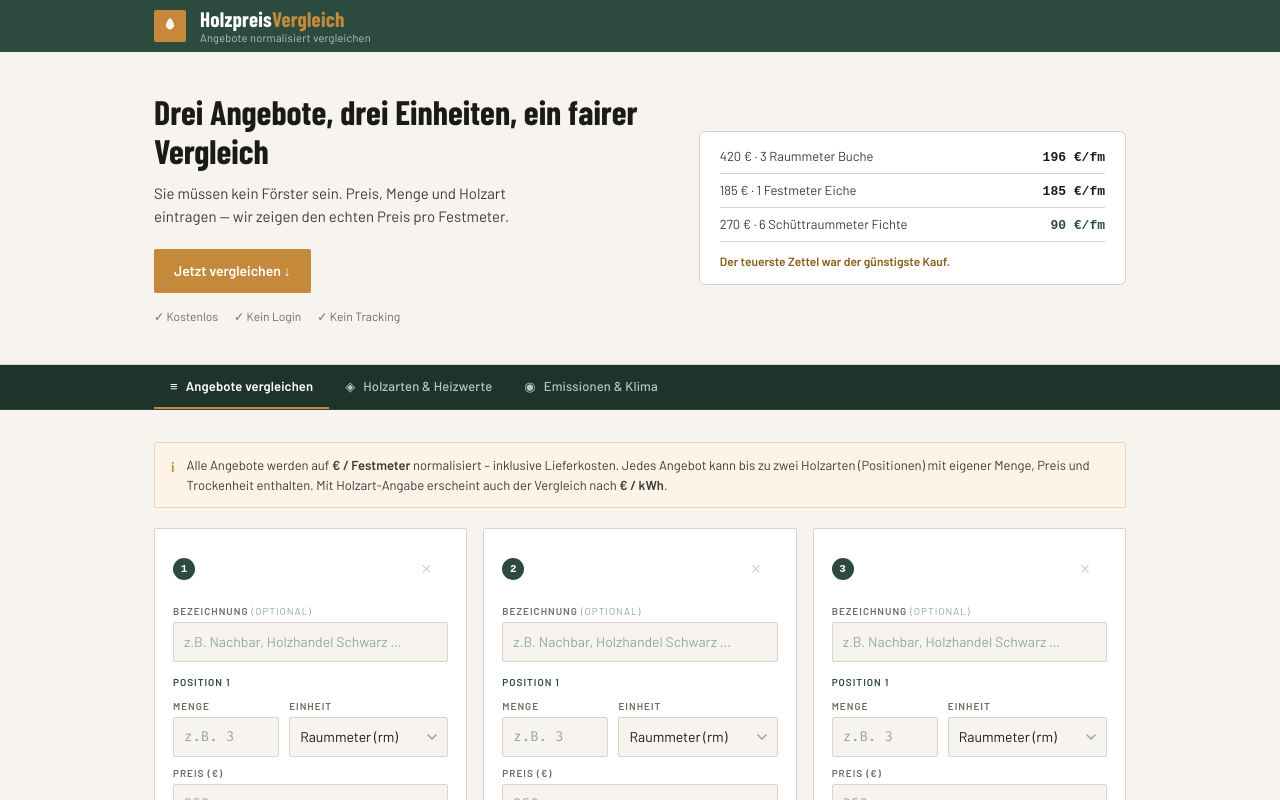
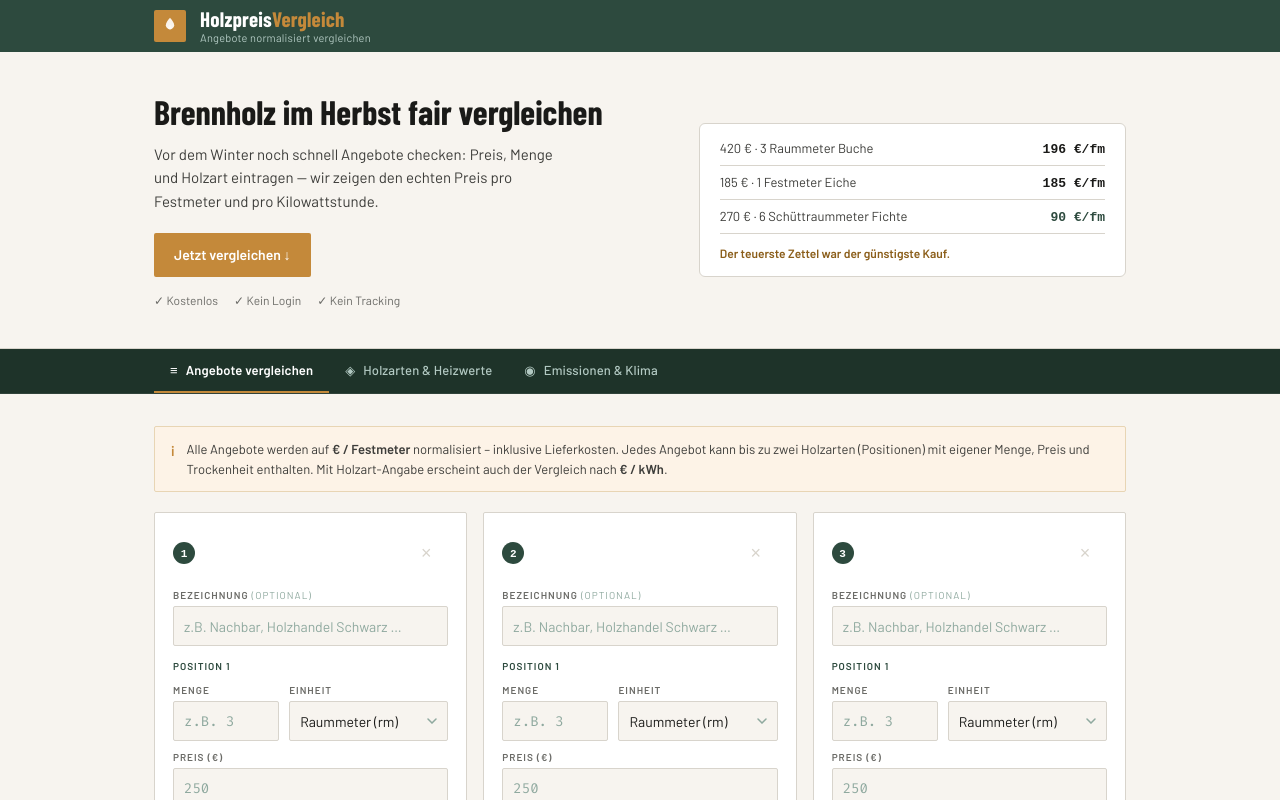
Before and after one commit to phismith91/brennholzvergleich, a React (Vite) app: page / in a window 1280 px wide. Shown: the top 800 px of the page. Built offline with nearby package versions, Linux system fonts and the light colour scheme.

Commit message:
feat: Hero-Copy auf Herbst fokussieren

```diff
--- a/src/App.jsx
+++ b/src/App.jsx
@@ -468,10 +468,10 @@ export default function App() {
       <section className="hero" aria-label="Einführung">
         <div className="inner hero-inner">
           <div className="hero-text">
-            <h1 className="hero-h1">Drei Angebote, drei Einheiten, ein fairer Vergleich</h1>
+            <h1 className="hero-h1">Brennholz im Herbst fair vergleichen</h1>
             <p className="hero-sub">
-              Sie müssen kein Förster sein. Preis, Menge und Holzart eintragen — wir zeigen den
-              echten Preis pro Festmeter.
+              Vor dem Winter noch schnell Angebote checken: Preis, Menge und Holzart eintragen —
+              wir zeigen den echten Preis pro Festmeter und pro Kilowattstunde.
             </p>
             <a className="hero-cta" href="#tabs">Jetzt vergleichen ↓</a>
             <div className="hero-trust">
```
